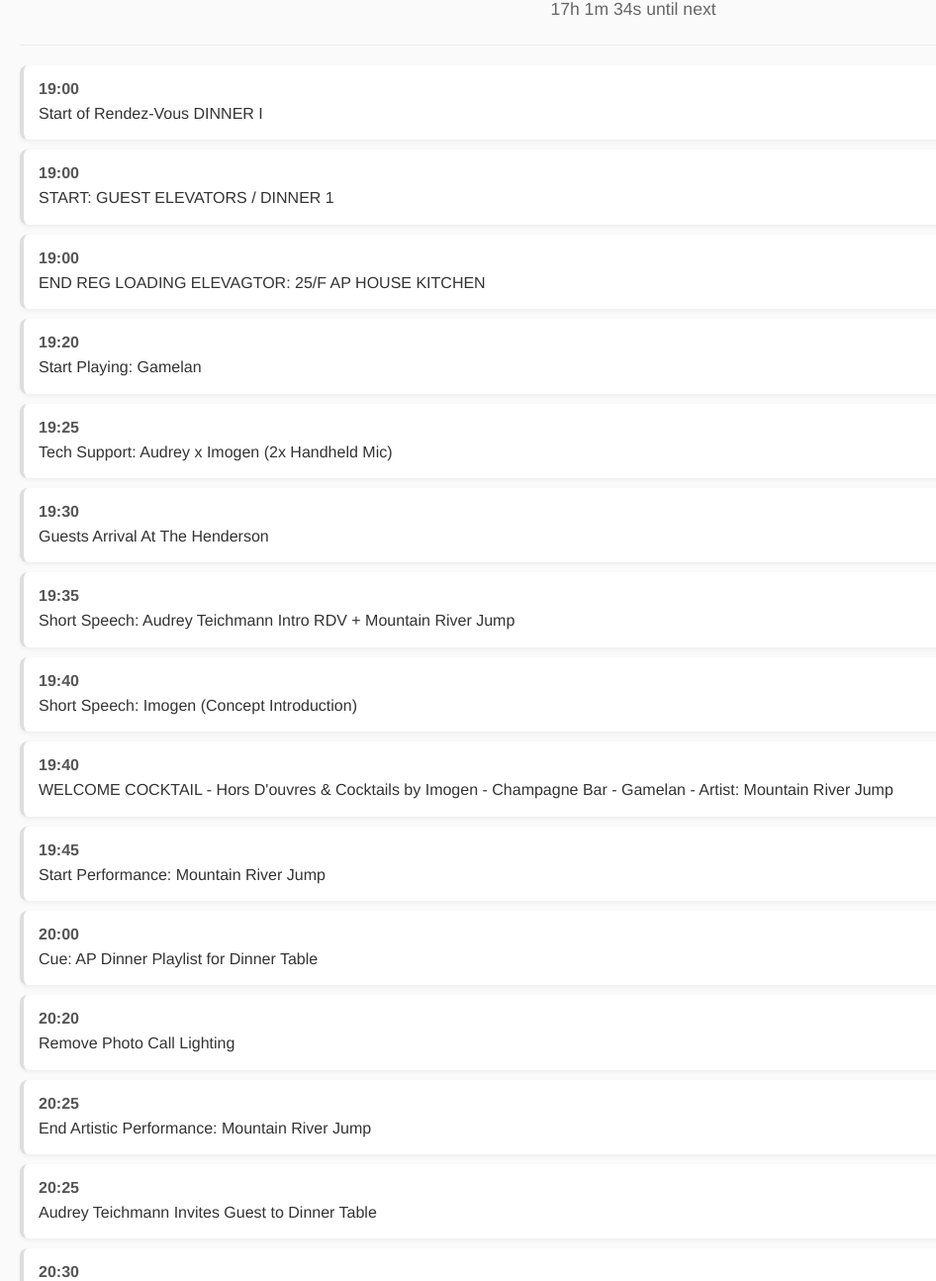
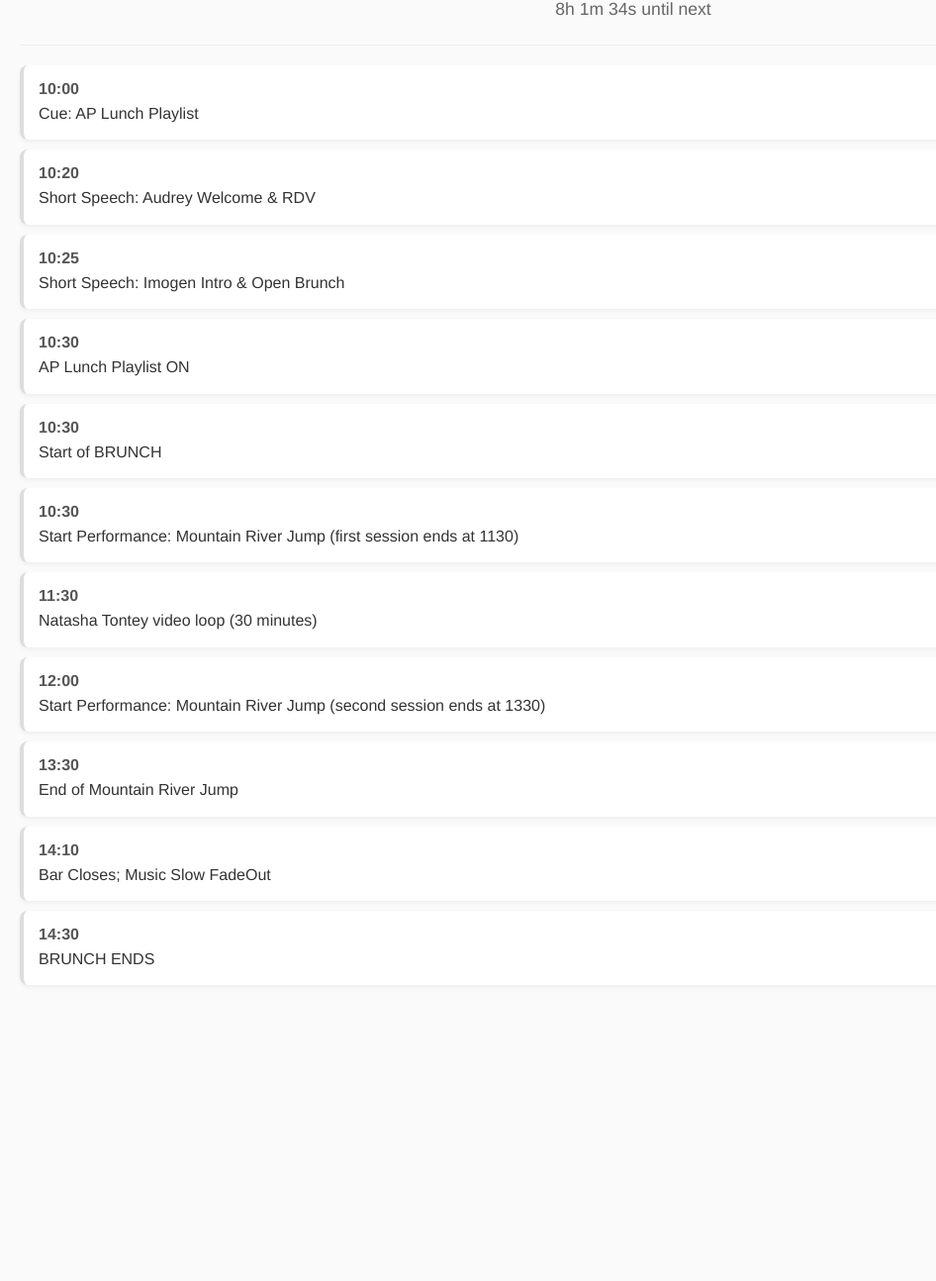
Before and after one commit to mooonxlive/APDinner2, a plain HTML site: page index.html in a window 1280 px wide. Shown: the part 111-1405 px from the top of the page at 99% size, without its empty margins (0-946 px from the left). After the commit the page ends 1136 px from the top, so only its background shows below. Drawn offline with Linux system fonts and the light colour scheme.

Commit message:
Update index.html

```diff
--- a/index.html
+++ b/index.html
@@ -3,7 +3,7 @@
 <head>
     <meta charset="UTF-8">
     <meta name="viewport" content="width=device-width, initial-scale=1.0">
-    <title>AP ROS Dinner 1 Schedule</title>
+    <title>AP ROS BRUNCH Schedule</title>
     <style>
         body {
             font-family: 'Helvetica Neue', Arial, sans-serif;
@@ -84,7 +84,7 @@
 </head>
 <body>
     <div class="header">
-        <div class="title">AP ROS Dinner 1</div>
+        <div class="title">AP ROS BRUNCH</div>
         <div class="time-display" id="current-time">--:--:--</div>
         <div class="countdown" id="countdown">--</div>
     </div>
@@ -96,49 +96,45 @@
     <script>
         // Schedule data
         const schedule = [
-            { time: "19:00:00", task: "Start of Rendez-Vous DINNER I" },
-            { time: "19:00:00", task: "START: GUEST ELEVATORS / DINNER 1" },
-            { time: "19:00:00", task: "END REG LOADING ELEVAGTOR: 25/F AP HOUSE KITCHEN" },
-            { time: "19:20:00", task: "Start Playing: Gamelan" },
-            { time: "19:25:00", task: "Tech Support: Audrey x Imogen (2x Handheld Mic)" },
-            { time: "19:30:00", task: "Guests Arrival At The Henderson" },
-            { time: "19:35:00", task: "Short Speech: Audrey Teichmann Intro RDV + Mountain River Jump" },
-            { time: "19:40:00", task: "Short Speech: Imogen (Concept Introduction)" },
-            { time: "19:40:00", task: "WELCOME COCKTAIL\n- Hors D'ouvres & Cocktails by Imogen\n- Champagne Bar\n- Gamelan\n- Artist: Mountain River Jump" },
-            { time: "19:45:00", task: "Start Performance: Mountain River Jump" },
-            { time: "20:00:00", task: "Cue: AP Dinner Playlist for Dinner Table" },
-            { time: "20:20:00", task: "Remove Photo Call Lighting" },
-            { time: "20:25:00", task: "End Artistic Performance: Mountain River Jump" },
-            { time: "20:25:00", task: "Audrey Teichmann Invites Guest to Dinner Table" },
-            { time: "20:30:00", task: "Welcome Speech: AP Peggy Hu" },
-            { time: "20:35:00", task: "Welcome Speech: AB Noah Horowitz" },
-            { time: "20:45:00", task: "MAIN STARTER" },
-            { time: "21:05:00", task: "MAIN COURSE I" },
-            { time: "21:20:00", task: "MAIN COURSE II" },
-            { time: "21:40:00", task: "Short Speech: Audrey - Intro Ella Wang Olsson's Performance" },
-            { time: "21:42:00", task: "PERFORMANCE by Ella Wang Olsson START" },
-            { time: "21:42:00", task: "DESSERT" },
-            { time: "22:05:00", task: "PERFORMANCE by Ella Wang Olsson ENDS" },
-            { time: "22:05:00", task: "DJ, OPEN BAR" },
-            { time: "23:30:00", task: "Bar Closes; Music Slow FadeOut" },
-            { time: "23:35:00", task: "End Of Evening; Guests Begin Leave Venue" },
-            { time: "23:45:00", task: "All Guests Leave" },
-            { time: "00:00:00", task: "DINNER 1 ENDS" }
+            { time: "10:00:00", task: "Cue: AP Lunch Playlist" },
+            { time: "10:20:00", task: "Short Speech: Audrey Welcome & RDV" },
+            { time: "10:25:00", task: "Short Speech: Imogen Intro & Open Brunch" },
+            { time: "10:30:00", task: "AP Lunch Playlist ON" },
+            { time: "10:30:00", task: "Start of BRUNCH" },
+            { time: "10:30:00", task: "Start Performance: Mountain River Jump (first session ends at 1130)" },
+            { time: "11:30:00", task: "Natasha Tontey video loop (30 minutes)" },
+            { time: "12:00:00", task: "Start Performance: Mountain River Jump (second session ends at 1330)" },
+            { time: "13:30:00", task: "End of Mountain River Jump" },
+            { time: "14:10:00", task: "Bar Closes; Music Slow FadeOut" },
+            { time: "14:30:00", task: "BRUNCH ENDS" }
         ];
 
         // Convert time string to Date object for today
         function timeToDate(timeStr) {
-            const [hours, minutes, seconds] = timeStr.split(':').map(Number);
+            // Handle the 12-hour format conversion (specifically for the brunch schedule)
+            let timeString = timeStr;
+            let hours = parseInt(timeString.split(':')[0]);
+
+            // Standardize to 24-hour format
+            if (timeString.includes('PM') && hours < 12) {
+                hours += 12;
+            } else if (timeString.includes('AM') && hours === 12) {
+                hours = 0;
+            }
+
+            // Remove AM/PM indicators if they exist
+            timeString = timeString.replace('AM', '').replace('PM', '').trim();
+
+            // If it's in the format H:MM:SS, convert to HH:MM:SS
+            const parts = timeString.split(':');
+            if (parts[0].length === 1) {
+                timeString = `0${timeString}`;
+            }
+
+            const [h, minutes, seconds] = timeString.split(':').map(Number);
             const date = new Date();
 
-            let dayOffset = 0;
-            // Handle midnight (00:00:00) as the next day
-            if (hours === 0 && minutes === 0 && seconds === 0) {
-                dayOffset = 1;
-            }
-
-            date.setHours(hours, minutes, seconds, 0);
-            date.setDate(date.getDate() + dayOffset);
+            date.setHours(hours || h, minutes, seconds || 0, 0);
             return date;
         }
 
@@ -231,9 +227,16 @@
                     itemElement.classList.add('past');
                 }
 
+                // Format the time nicely for display (just HH:MM format)
+                let displayTime = item.originalTime;
+                if (displayTime.includes(':')) {
+                    const timeParts = displayTime.split(':');
+                    displayTime = timeParts[0] + ':' + timeParts[1];
+                }
+
                 const timeElement = document.createElement('div');
                 timeElement.className = 'item-time';
-                timeElement.textContent = item.originalTime.substring(0, 5); // Show as HH:MM
+                timeElement.textContent = displayTime;
 
                 const taskElement = document.createElement('div');
                 taskElement.className = 'item-task';
```
